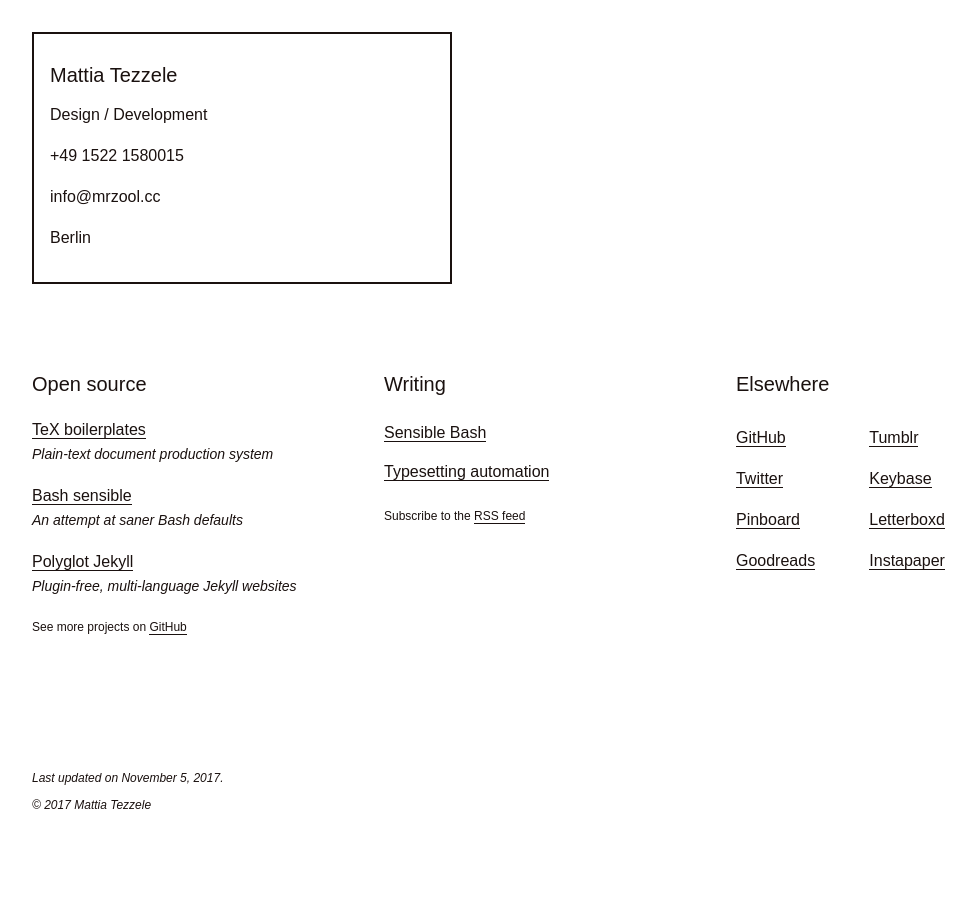
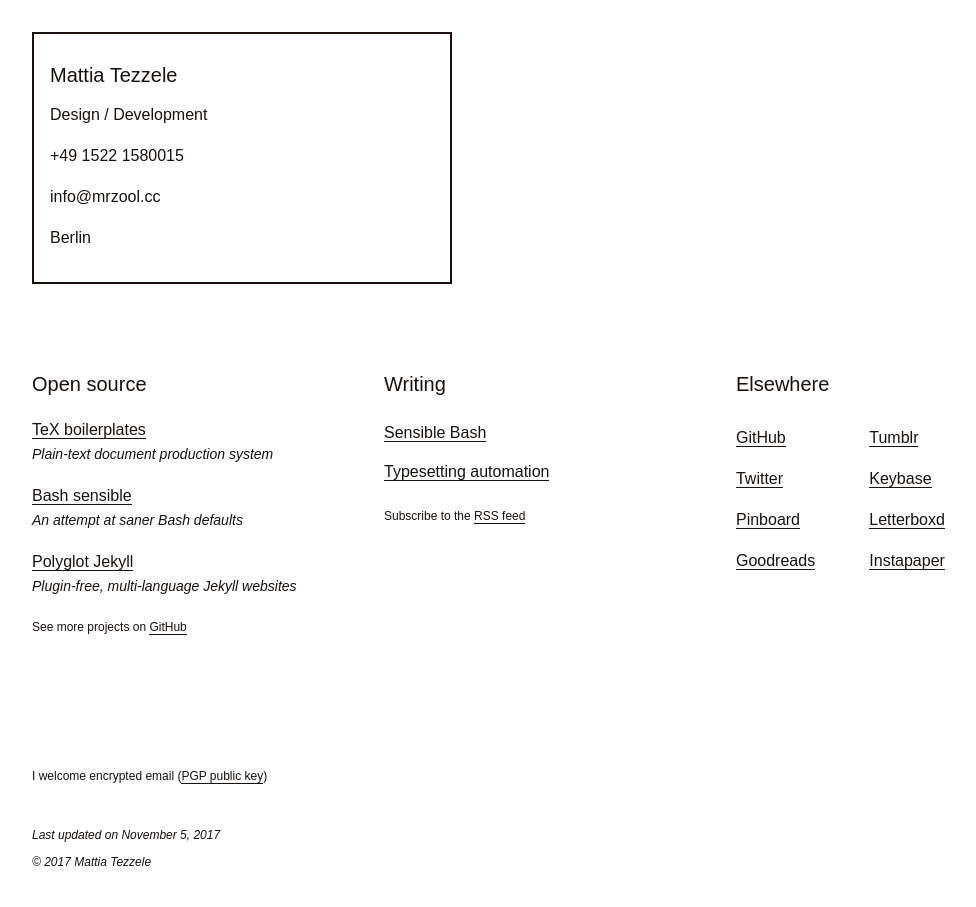
Before and after one commit to mrzool/mrzool.github.io, a Jekyll site: the page built from index.md, in a window 1280 px wide. Shown: the whole page, without its empty margins (0-976 px from the left). Built offline with Jekyll 4.4.1, drawn with Linux system fonts in a browser that asks for light colours.

Commit message:
encrypted email notice

```diff
--- a/_includes/_footer.html
+++ b/_includes/_footer.html
@@ -1,4 +1,7 @@
 <footer class="ml2 mr2 px2 mt2 mb3">
-  <small class="h6"><i>Last updated on {{ 'now' | date: "%B %-d, %Y" }}.</i><br>
-    <i>&copy; {{ 'now' | date: "%Y" }} Mattia Tezzele</i> </small>
+  <small class="h6">
+    <p class="mb3">I welcome encrypted email (<a href="https://keybase.io/zool/pgp_keys.asc?fingerprint=4c9d065963ce0529a9f528198e8372839251a729">PGP public key</a>)</p>
+    <i>Last updated on {{ 'now' | date: "%B %-d, %Y" }}</i><br>
+    <i>&copy; {{ 'now' | date: "%Y" }} Mattia Tezzele</i>
+  </small>
 </footer>
```
